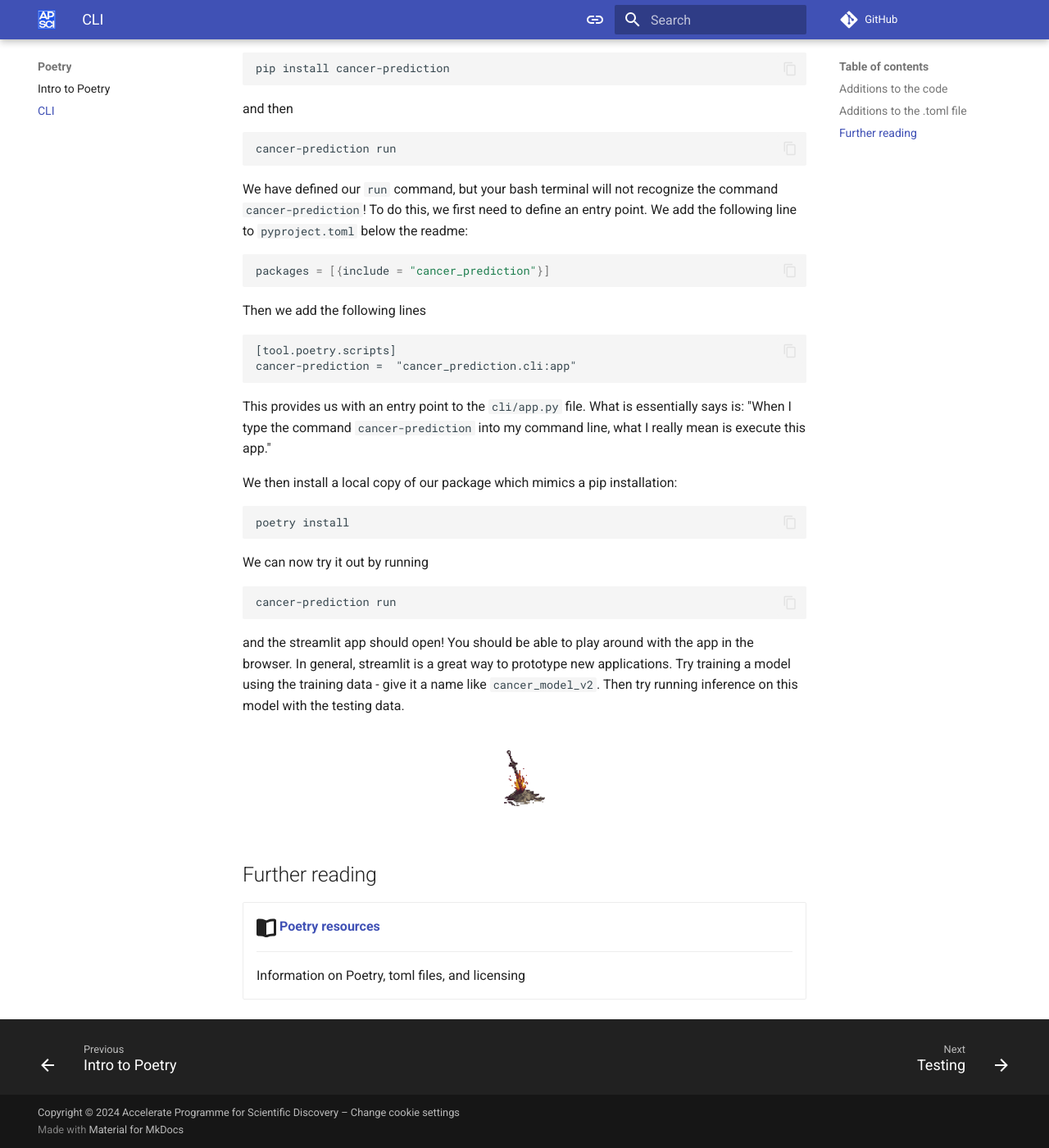
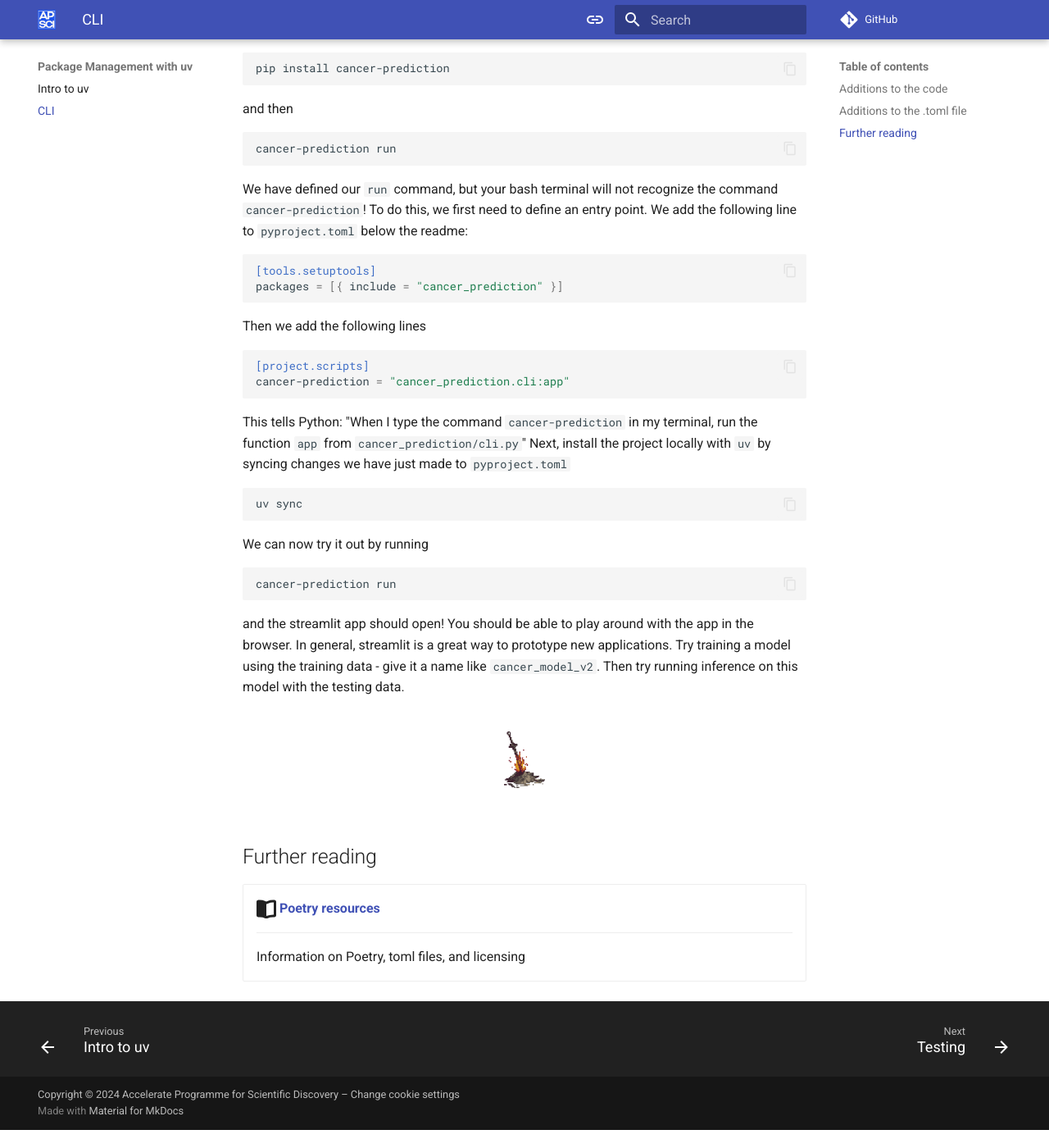
Before and after one commit to acceleratescience/packaging-publishing, an MkDocs documentation site: the page built from docs/UV/CLI.md, in a window 1280 px wide and 1400 px high, scrolled down 1260 px. Shown: the whole window at 82% size. Built offline with MkDocs 1.6.1 and Material for MkDocs 9.7.7, drawn with Linux system fonts in a browser that asks for light colours; comment, search, counter and statistics services are not loaded; after the commit the page ends 2638 px from its top, so only the background shows below that.

Commit message:
chore(docs): change website docs from poetry to uv

````diff
--- a/docs/Poetry/CLI.md
+++ b/docs/UV/CLI.md
@@ -43,7 +43,7 @@ from .app import app
 __all__ = ["app"]
 ```
 
-We also need to add the `typer` library. Since this is a main dependancy, we can add it using the regular `poetry add` command.
+We also need to add the `typer` library. Since this is a main dependancy, we can add it using the regular `uv add` command.
 
 ## Additions to the `.toml` file
 We want someone to be able to do:
@@ -58,20 +58,20 @@ cancer-prediction run
 
 We have defined our `run` command, but your bash terminal will not recognize the command `cancer-prediction`! To do this, we first need to define an entry point. We add the following line to `pyproject.toml` below the readme:
 ```toml
-packages = [{include = "cancer_prediction"}]
+[tools.setuptools]
+packages = [{ include = "cancer_prediction" }]
 ```
 
 Then we add the following lines
-```
-[tool.poetry.scripts]
-cancer-prediction =  "cancer_prediction.cli:app"
+```toml
+[project.scripts]
+cancer-prediction = "cancer_prediction.cli:app"
 ```
 
-This provides us with an entry point to the `cli/app.py` file. What is essentially says is: "When I type the command `cancer-prediction` into my command line, what I really mean is execute this app."
-
-We then install a local copy of our package which mimics a pip installation:
+This tells Python: "When I type the command `cancer-prediction` in my terminal, run the function `app` from `cancer_prediction/cli.py`"
+Next, install the project locally with `uv` by syncing changes we have just made to `pyproject.toml`
 ```bash
-poetry install
+uv sync
 ```
 
 We can now try it out by running
--- a/mkdocs.yml
+++ b/mkdocs.yml
@@ -9,9 +9,9 @@ nav:
     - About us: Home/about.md
   - Setting up: 1_setting_up.md
   - Project overview: 2_project_overview.md
-  - Poetry:
-    - Intro to Poetry: Poetry/3_poetry.md
-    - CLI: Poetry/CLI.md
+  - Package Management with uv:
+    - Intro to uv: UV/3_uv.md
+    - CLI: UV/CLI.md
   - Testing: 4_Testing.md
   - Publishing:
     - Publishing to PyPI: publishing_docs/publishing.md
--- a/pyproject.toml
+++ b/pyproject.toml
@@ -13,7 +13,6 @@ dependencies = [
     "streamlit >= 1.40.1",
     "scikit-learn >= 1.5.2",
     "numpy >= 2.1.3",
-    "PyMuPDF >= 1.24.13",
     "ipykernel >= 6.30.1",
     "pandas>=2.3.2",
     "typer>=0.19.2",
````
Also changed, not shown: docs/CICD/documentation.md (+1 -1 lines), docs/CICD/publishing.md (+1 -1 lines), docs/Poetry/3_poetry.md (deleted, +0 -92 lines), docs/UV/3_uv.md (added, +93 -0 lines), docs/index.md (+1 -1 lines), 2 other files.
